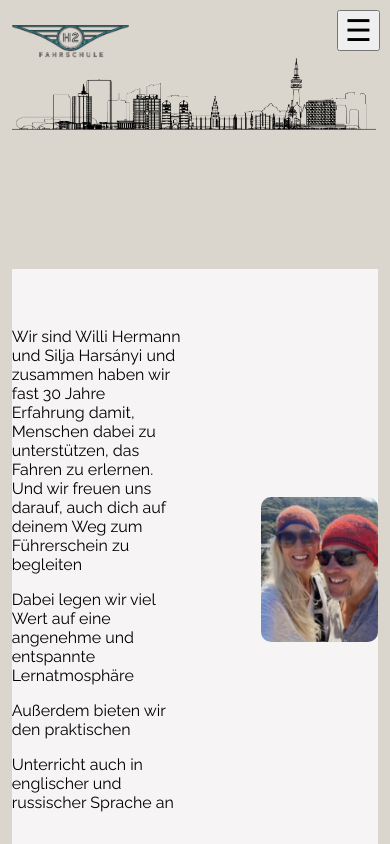
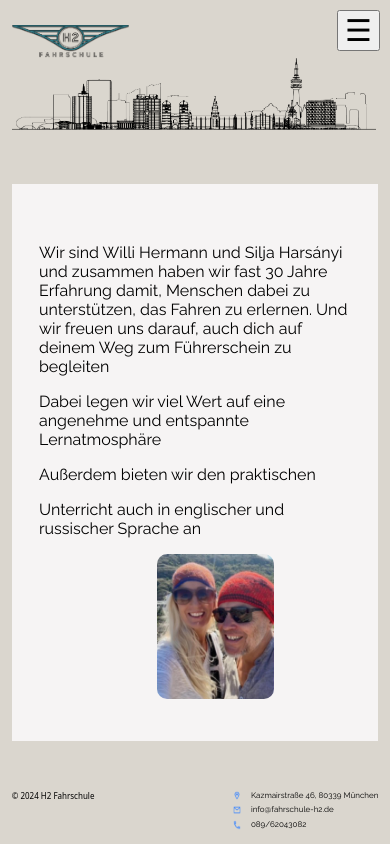
Before and after one commit to Korzyukova/Fahrschule, a Next.js app: page /about in a window 390 px wide. Shown: the top 844 px of the page. Built offline with nearby package versions, Linux system fonts and the light colour scheme; a web font is replaced by a local one.

Commit message:
container two about

```diff
--- a/src/app/globals.css
+++ b/src/app/globals.css
@@ -447,6 +447,12 @@ body {
   .footer {
     font-size: 0.5em;
   }
+  .container-two-about {
+    flex-direction: column;
+    align-items: center;
+    margin-top: 0;
+    margin-bottom: 0;
+  }
 }
 
 
```
